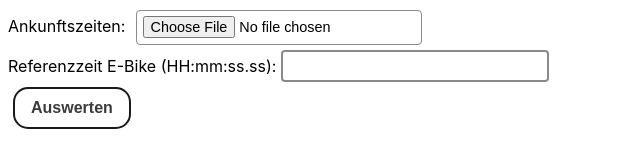
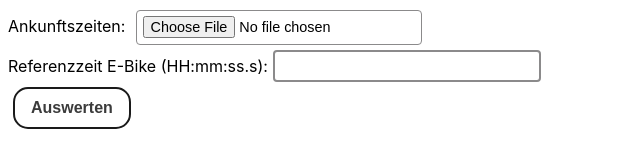
Before and after one commit to dintifla/simple-timekeeping, an Angular app: page / in a window 1280 px wide. Both pictures are taken after a click on the button "Auswertung". Shown: the part 254-400 px from the top of the page, without its empty margins (0-640 px from the left). Built offline with nearby package versions, Linux system fonts and the light colour scheme.

Commit message:
fix typo (#17)

```diff
--- a/src/app/evaluation/evaluation/evaluation.component.html
+++ b/src/app/evaluation/evaluation/evaluation.component.html
@@ -7,7 +7,7 @@
 <input type="file" id="finish-file" accept=".json" />
 <br />
 
-<label for="refTimeEbike">Referenzzeit E-Bike (HH:mm:ss.ss):</label>
+<label for="refTimeEbike">Referenzzeit E-Bike (HH:mm:ss.s):</label>
 <input type="text" id="refTimeEbike" />
 <br />
 <button type="button" id="evaluate" class="big-button" (click)="calculate()">
```
